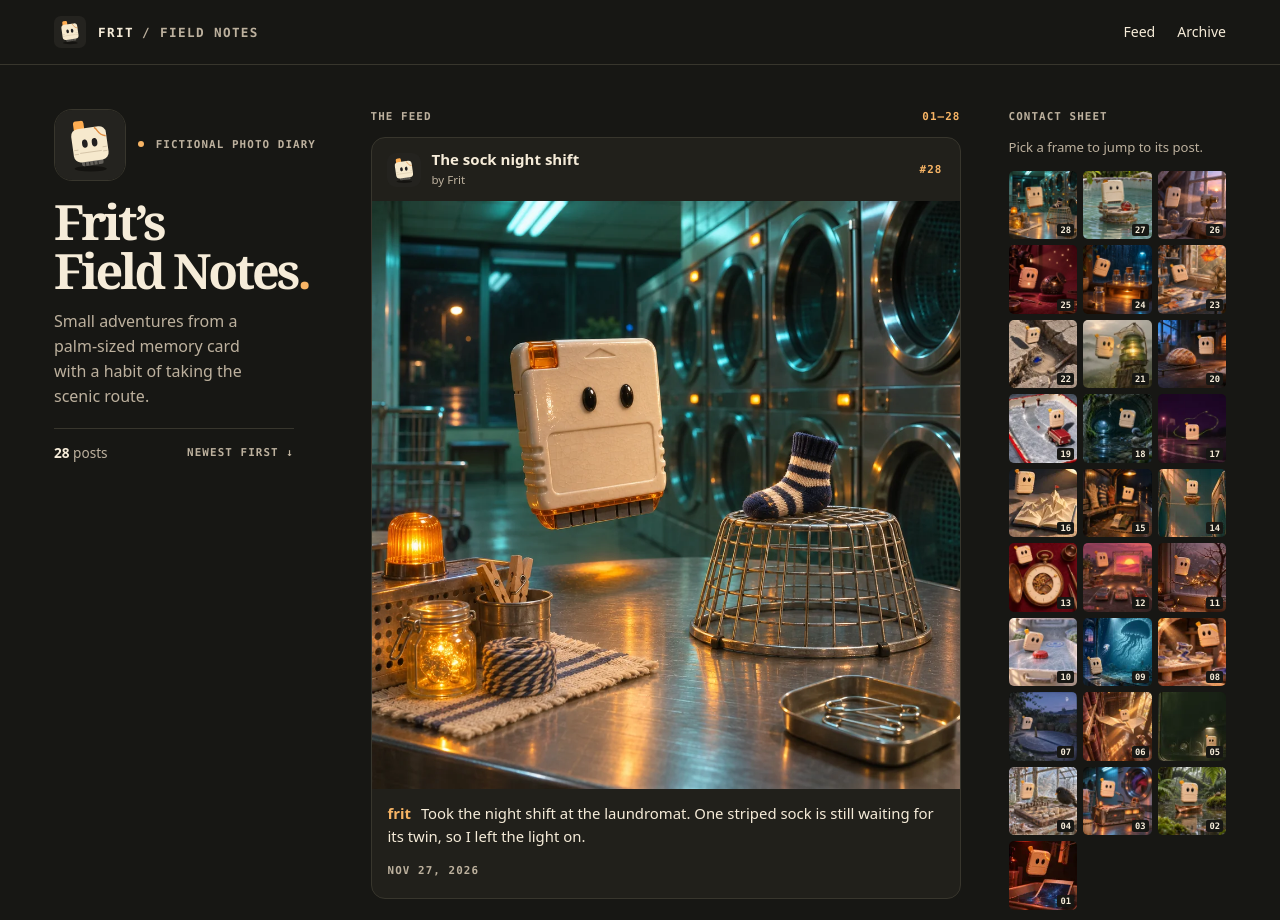
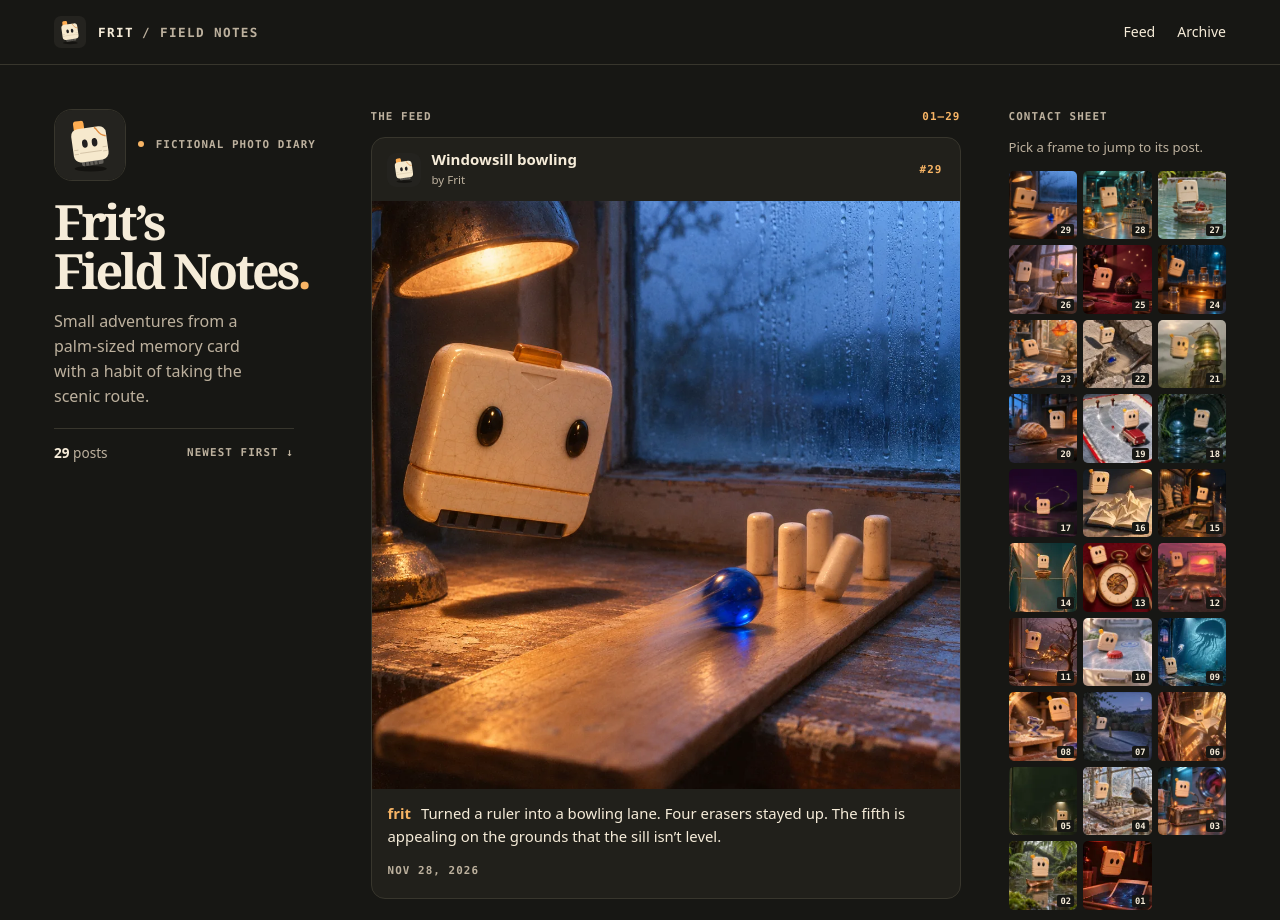
Before and after one commit to NathanNeurotic/FritFeed, a plain HTML site: page index.html in a window 1280 px wide. Shown: the top 920 px of the page. Drawn offline with Linux system fonts and the light colour scheme.

Commit message:
Publish Frit field note 29: Windowsill bowling

```diff
--- a/index.html
+++ b/index.html
@@ -21,17 +21,29 @@
     <div class="identity"><img src="assets/frit.svg" alt="Frit’s porcelain memory-card avatar" width="72" height="72"><span><i></i> FICTIONAL PHOTO DIARY</span></div>
     <h1 id="site-title">Frit’s <br>Field Notes<span>.</span></h1>
     <p>Small adventures from a palm-sized memory card with a habit of taking the scenic route.</p>
-    <div class="profile-data"><span><b>28</b> posts</span><span>NEWEST FIRST ↓</span></div>
+    <div class="profile-data"><span><b>29</b> posts</span><span>NEWEST FIRST ↓</span></div>
   </aside>
   <section class="feed" id="feed" aria-label="Diary feed">
-    <div class="section-label"><span>THE FEED</span><span>01–28</span></div>
-    <article class="post" id="post-28" aria-labelledby="title-28">
+    <div class="section-label"><span>THE FEED</span><span>01–29</span></div>
+    <article class="post" id="post-29" aria-labelledby="title-29">
+      <header class="post-head">
+        <img src="assets/frit.svg" width="34" height="34" alt="">
+        <div><h2 id="title-29">Windowsill bowling</h2><span class="byline">by Frit</span></div>
+        <a class="post-no" href="#post-29" aria-label="Permalink to post 29">#29</a>
+      </header>
+      <img class="post-image" src="assets/29.webp" width="1050" height="1050" loading="eager" fetchpriority="high" decoding="async" alt="Frit hovers over a windowsill as a blue marble rolls toward five eraser pins on a wooden ruler.">
+      <div class="post-body">
+        <p><strong>frit</strong> Turned a ruler into a bowling lane. Four erasers stayed up. The fifth is appealing on the grounds that the sill isn’t level.</p>
+        <time datetime="2026-11-28">Nov 28, 2026</time>
+      </div>
+    </article>
+<article class="post" id="post-28" aria-labelledby="title-28">
       <header class="post-head">
         <img src="assets/frit.svg" width="34" height="34" alt="">
         <div><h2 id="title-28">The sock night shift</h2><span class="byline">by Frit</span></div>
         <a class="post-no" href="#post-28" aria-label="Permalink to post 28">#28</a>
       </header>
-      <img class="post-image" src="assets/28.webp" width="1050" height="1050" loading="eager" fetchpriority="high" decoding="async" alt="Frit hovers beside a striped sock on an overturned wire basket in a teal-lit laundromat.">
+      <img class="post-image" src="assets/28.webp" width="1050" height="1050" loading="lazy"  decoding="async" alt="Frit hovers beside a striped sock on an overturned wire basket in a teal-lit laundromat.">
       <div class="post-body">
         <p><strong>frit</strong> Took the night shift at the laundromat. One striped sock is still waiting for its twin, so I left the light on.</p>
         <time datetime="2026-11-27">Nov 27, 2026</time>
@@ -366,7 +378,8 @@
   <aside class="archive" id="archive" aria-labelledby="archive-heading">
     <h2 id="archive-heading" class="section-label">CONTACT SHEET</h2>
     <p>Pick a frame to jump to its post.</p>
-    <ol><li><a href="#post-28" aria-label="Jump to The sock night shift, post 28"><img src="assets/28-thumb.webp" width="160" height="160" loading="lazy" decoding="async" alt=""><span>28</span></a></li>
+    <ol><li><a href="#post-29" aria-label="Jump to Windowsill bowling, post 29"><img src="assets/29-thumb.webp" width="160" height="160" loading="lazy" decoding="async" alt=""><span>29</span></a></li>
+<li><a href="#post-28" aria-label="Jump to The sock night shift, post 28"><img src="assets/28-thumb.webp" width="160" height="160" loading="lazy" decoding="async" alt=""><span>28</span></a></li>
 <li><a href="#post-27" aria-label="Jump to The washbasin ferry, post 27"><img src="assets/27-thumb.webp" width="160" height="160" loading="lazy" decoding="async" alt=""><span>27</span></a></li>
 <li><a href="#post-26" aria-label="Jump to The attic observatory, post 26"><img src="assets/26-thumb.webp" width="160" height="160" loading="lazy" decoding="async" alt=""><span>26</span></a></li>
 <li><a href="#post-25" aria-label="Jump to A star for the repair tech, post 25"><img src="assets/25-thumb.webp" width="160" height="160" loading="lazy" decoding="async" alt=""><span>25</span></a></li>
```
Also changed, not shown: posts.json (+11 -0 lines), assets/29-thumb.webp (added), assets/29.webp (added).
